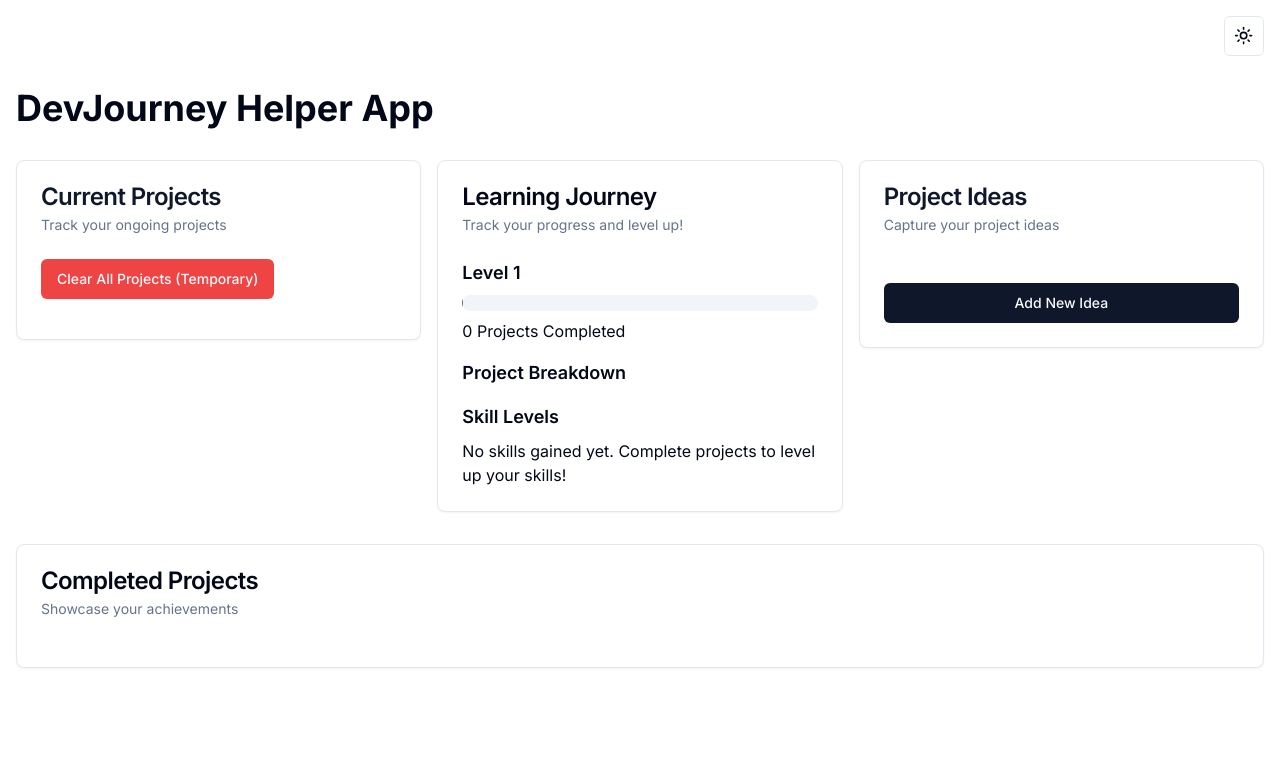
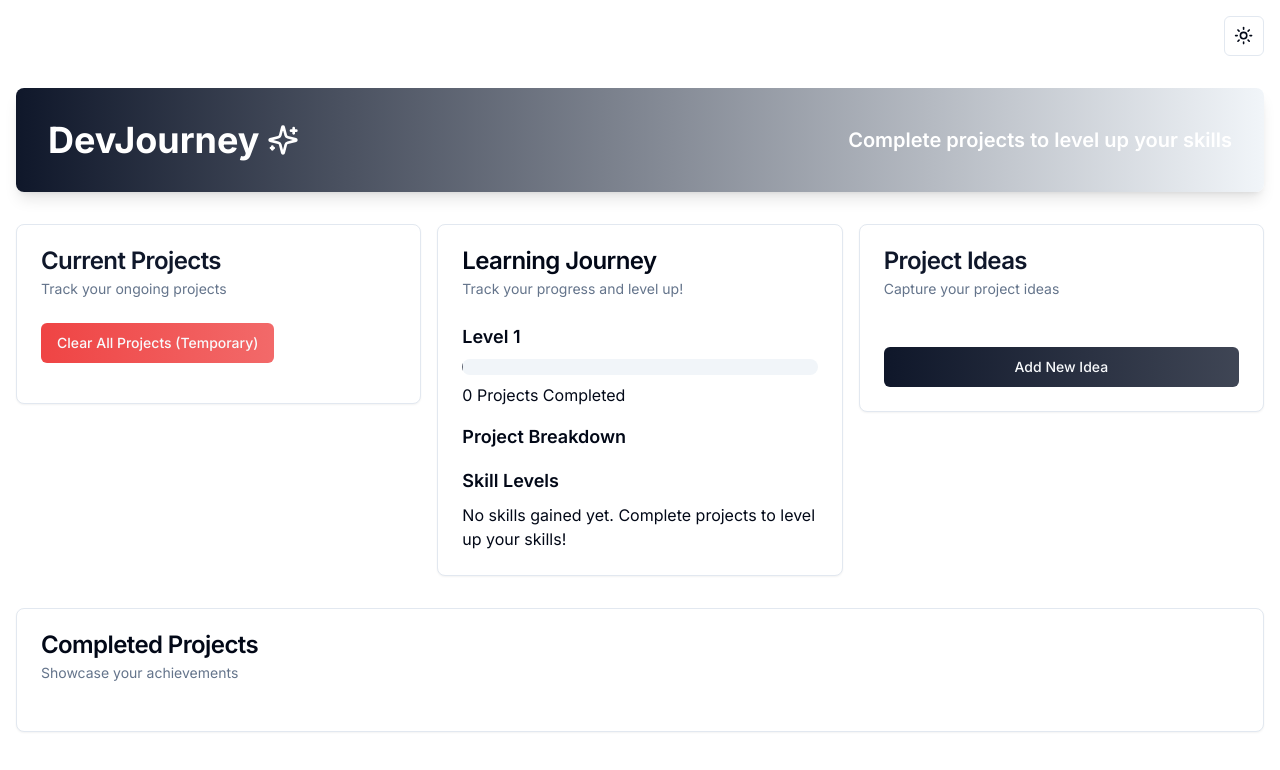
Before and after one commit to alarconm/devjourney, a Next.js app: page / in a window 1280 px wide. Shown: the top 770 px of the page. Built offline with nearby package versions, Linux system fonts and the light colour scheme.

Commit message:
added header and updated buttons with gradients

```diff
--- a/package.json
+++ b/package.json
@@ -23,7 +23,7 @@
     "@supabase/supabase-js": "^2.45.1",
     "class-variance-authority": "^0.7.0",
     "clsx": "^2.1.1",
-    "framer-motion": "^10.16.4",
+    "framer-motion": "^10.18.0",
     "lucide-react": "^0.427.0",
     "next": "14.2.5",
     "next-themes": "^0.3.0",
--- /dev/null
+++ b/src/app/page.client.tsx
@@ -0,0 +1,55 @@
+"use client"
+
+import { CurrentProjects } from '@/components/CurrentProjects'
+import { LearningJourney } from '@/components/LearningJourney'
+import { ProjectIdeas } from '@/components/ProjectIdeas'
+import { CompletedProjects } from '@/components/CompletedProjects'
+import { motion } from 'framer-motion'
+import { Sparkles } from 'lucide-react'
+
+export default function HomeClient() {
+  return (
+    <main className="container mx-auto p-4">
+      <motion.header
+        className="bg-gradient-to-r from-primary to-secondary text-white py-8 mb-8 rounded-lg shadow-lg relative overflow-hidden"
+        initial={{ opacity: 0, y: -50 }}
+        animate={{ opacity: 1, y: 0 }}
+        transition={{ duration: 0.5 }}
+      >
+        <div className="absolute inset-0 bg-grid-white/[0.2] bg-[size:20px_20px]" />
+        <motion.div
+          className="container mx-auto flex items-center justify-between relative z-10"
+          initial={{ opacity: 0 }}
+          animate={{ opacity: 1 }}
+          transition={{ delay: 0.2, duration: 0.5 }}
+        >
+          <h1 className="text-4xl font-bold flex items-center">
+            DevJourney
+            <motion.span
+              className="ml-2 inline-block"
+              whileHover={{ rotate: 360 }}
+              transition={{ duration: 0.5 }}
+            >
+              <Sparkles className="w-8 h-8" />
+            </motion.span>
+          </h1>
+          <p className="text-xl font-semibold">Complete projects to level up your skills</p>
+        </motion.div>
+      </motion.header>
+      <div className="grid grid-cols-1 md:grid-cols-3 gap-4">
+        <div className="md:col-span-1">
+          <CurrentProjects />
+        </div>
+        <div className="md:col-span-1">
+          <LearningJourney />
+        </div>
+        <div className="md:col-span-1">
+          <ProjectIdeas />
+        </div>
+      </div>
+      <div className="mt-8">
+        <CompletedProjects />
+      </div>
+    </main>
+  )
+}
--- a/src/app/page.tsx
+++ b/src/app/page.tsx
@@ -1,26 +1,12 @@
-import { CurrentProjects } from '@/components/CurrentProjects'
-import { LearningJourney } from '@/components/LearningJourney'
-import { ProjectIdeas } from '@/components/ProjectIdeas'
-import { CompletedProjects } from '@/components/CompletedProjects'
+import { Suspense } from 'react'
+import dynamic from 'next/dynamic'
+
+const HomeClient = dynamic(() => import('./page.client'), { ssr: false })
 
 export default function Home() {
   return (
-    <main className="container mx-auto p-4">
-      <h1 className="text-4xl font-bold mb-8">DevJourney Helper App</h1>
-      <div className="grid grid-cols-1 md:grid-cols-3 gap-4">
-        <div className="md:col-span-1">
-          <CurrentProjects />
-        </div>
-        <div className="md:col-span-1">
-          <LearningJourney />
-        </div>
-        <div className="md:col-span-1">
-          <ProjectIdeas />
-        </div>
-      </div>
-      <div className="mt-8">
-        <CompletedProjects />
-      </div>
-    </main>
+    <Suspense fallback={<div>Loading...</div>}>
+      <HomeClient />
+    </Suspense>
   )
 }
--- a/src/app/skills/page.tsx
+++ /dev/null
@@ -1,15 +0,0 @@
-import React from 'react';
-import { SkillList } from '@/components/SkillList';
-import { AddSkillForm } from '@/components/AddSkillForm';
-
-export default function SkillsPage() {
-  return (
-    <main className="container mx-auto p-4">
-      <h1 className="text-4xl font-bold mb-8">Skills</h1>
-      <AddSkillForm />
-      <div className="mt-8">
-        <SkillList />
-      </div>
-    </main>
-  );
-}
--- a/src/components/ui/button.tsx
+++ b/src/components/ui/button.tsx
@@ -9,13 +9,13 @@ const buttonVariants = cva(
   {
     variants: {
       variant: {
-        default: "bg-primary text-primary-foreground hover:bg-primary/90",
+        default: "bg-gradient-to-r from-primary to-primary/80 text-primary-foreground hover:opacity-90",
         destructive:
-          "bg-destructive text-destructive-foreground hover:bg-destructive/90",
+          "bg-gradient-to-r from-destructive to-destructive/80 text-destructive-foreground hover:opacity-90",
         outline:
-          "border border-input bg-background hover:bg-accent hover:text-accent-foreground",
+          "border border-input bg-gradient-to-r from-background to-background/80 hover:bg-accent hover:text-accent-foreground",
         secondary:
-          "bg-secondary text-secondary-foreground hover:bg-secondary/80",
+          "bg-gradient-to-r from-secondary to-secondary/80 text-secondary-foreground hover:opacity-90",
         ghost: "hover:bg-accent hover:text-accent-foreground",
         link: "text-primary underline-offset-4 hover:underline",
       },
--- a/tailwind.config.ts
+++ b/tailwind.config.ts
@@ -72,6 +72,9 @@ const config = {
         "accordion-down": "accordion-down 0.2s ease-out",
         "accordion-up": "accordion-up 0.2s ease-out",
       },
+      backgroundImage: {
+        'grid-white': 'linear-gradient(to right, rgba(255, 255, 255, 0.1) 1px, transparent 1px), linear-gradient(to bottom, rgba(255, 255, 255, 0.1) 1px, transparent 1px)',
+      },
     },
   },
   plugins: [require("tailwindcss-animate")],
```
Also changed, not shown: vercel.json (added), 1 other file (tests, documents, lock files or other folders).
